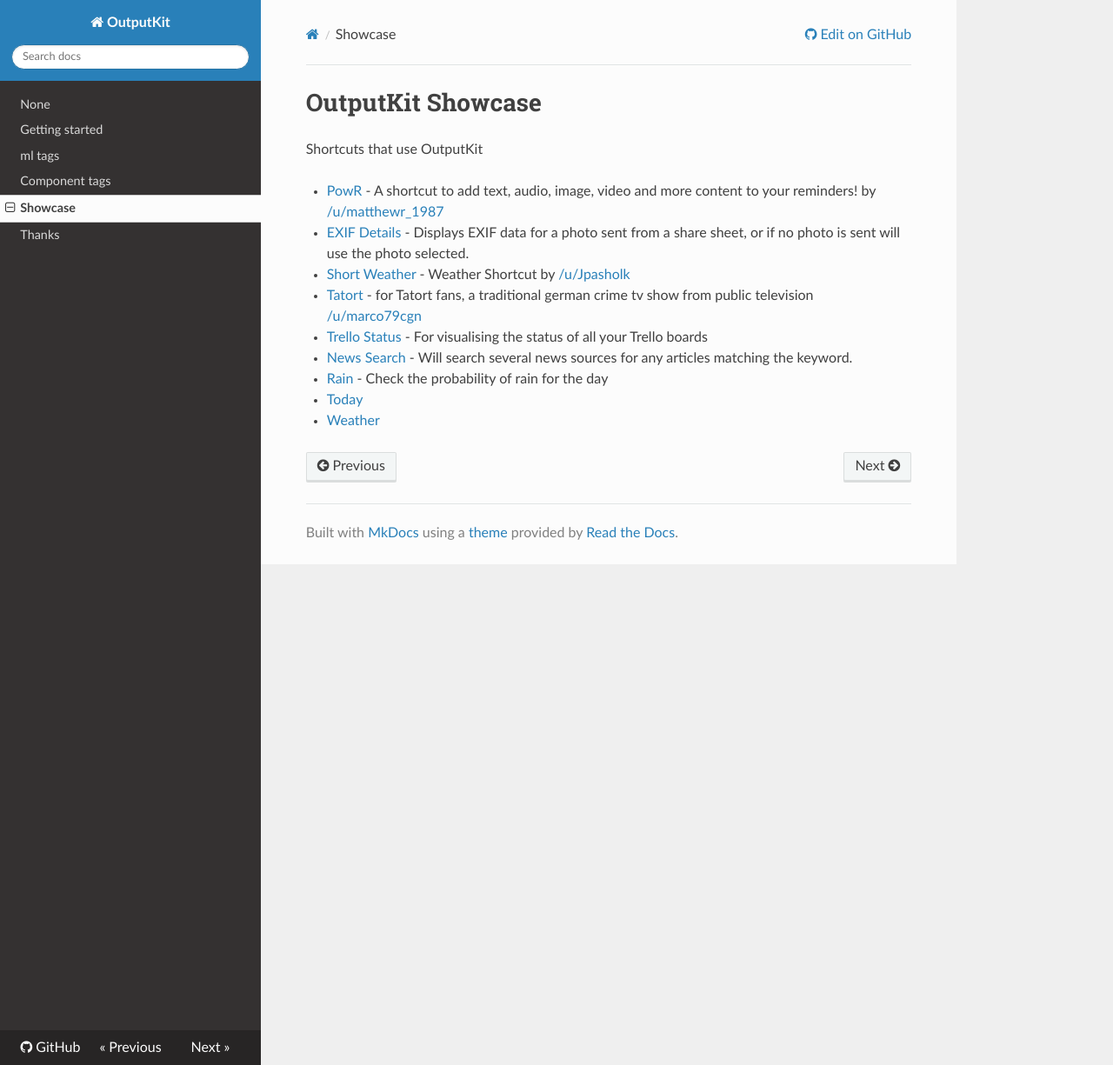
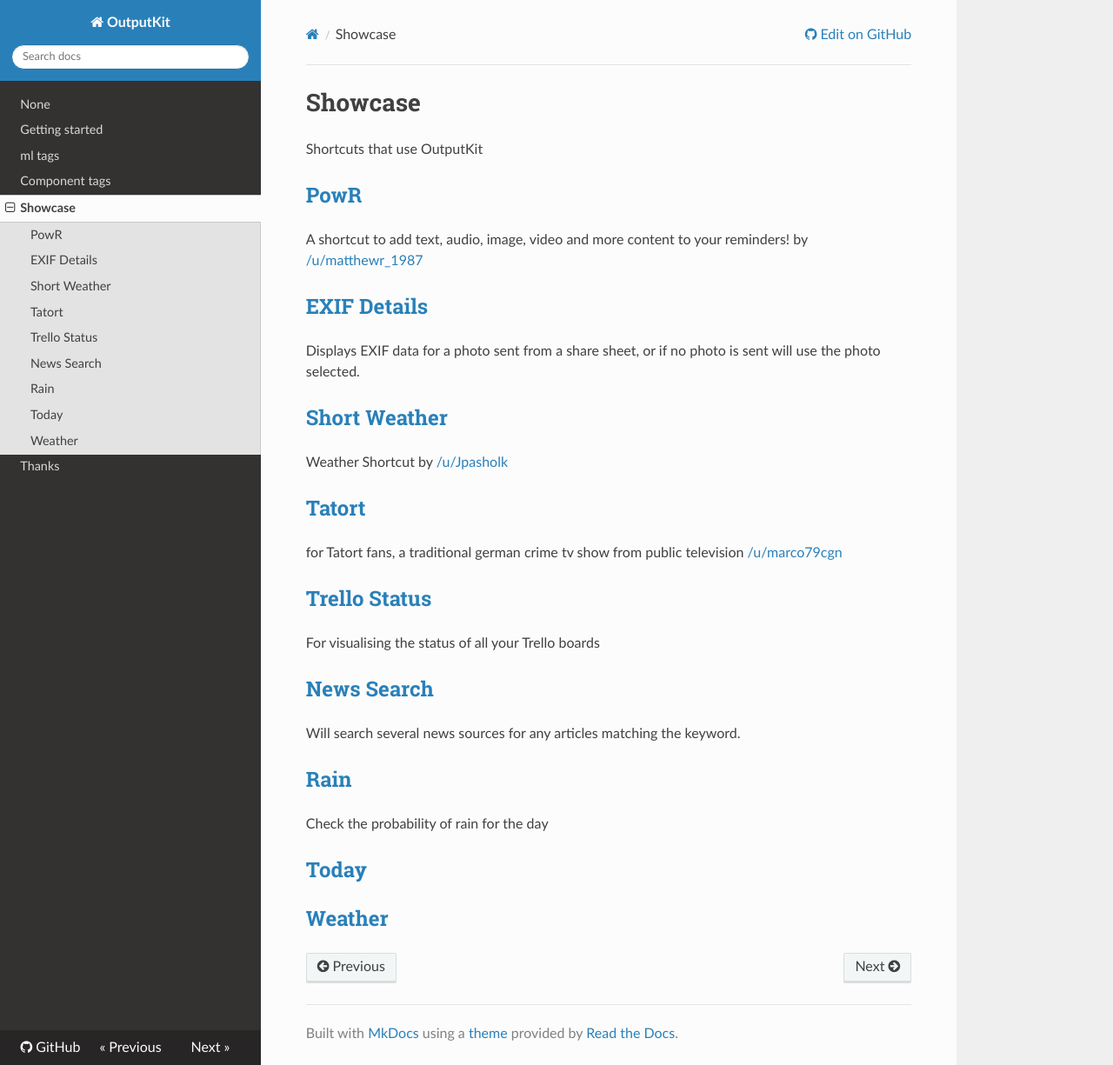
Before and after one commit to nturpin0/OutputKit, an MkDocs documentation site: the page built from docs/showcase.md, in a window 1280 px wide and 1225 px high. Shown: the whole window at 87% size. Built offline with MkDocs 1.6.1, drawn with Linux system fonts in a browser that asks for light colours; nearby versions of some CDN libraries.

Commit message:
Update showcase.md

```diff
--- a/docs/showcase.md
+++ b/docs/showcase.md
@@ -1,14 +1,29 @@
-# OutputKit Showcase
+# Showcase
 
 Shortcuts that use OutputKit
 
 
-- [PowR](https://routinehub.co/shortcut/1430) - A shortcut to add text, audio, image, video and more content to your reminders! by [/u/matthewr_1987](https://www.reddit.com/user/matthewr_1987)
-- [EXIF Details](https://routinehub.co/shortcut/913) - Displays EXIF data for a photo sent from a share sheet, or if no photo is sent will use the photo selected.
-- [Short Weather](https://routinehub.co/shortcut/1469) - Weather Shortcut by [/u/Jpasholk](https://www.reddit.com/user/Jpasholk)
-- [Tatort](https://www.reddit.com/r/shortcuts/comments/9ze26m/tatort_viewer/) - for Tatort fans, a traditional german crime tv show from public television [/u/marco79cgn](https://www.reddit.com/user/marco79cgn)
-- [Trello Status](https://routinehub.co/shortcut/1243) - For visualising the status of all your Trello boards
-- [News Search](https://routinehub.co/shortcut/836) - Will search several news sources for any articles matching the keyword.
-- [Rain](https://routinehub.co/shortcut/1222) - Check the probability of rain for the day
-- [Today](https://routinehub.co/shortcut/1627)
-- [Weather](https://routinehub.co/shortcut/1630)
+## [PowR](https://routinehub.co/shortcut/1430)
+A shortcut to add text, audio, image, video and more content to your reminders! by [/u/matthewr_1987](https://www.reddit.com/user/matthewr_1987)
+
+## [EXIF Details](https://routinehub.co/shortcut/913)
+Displays EXIF data for a photo sent from a share sheet, or if no photo is sent will use the photo selected.
+
+## [Short Weather](https://routinehub.co/shortcut/1469)
+Weather Shortcut by [/u/Jpasholk](https://www.reddit.com/user/Jpasholk)
+
+## [Tatort](https://www.reddit.com/r/shortcuts/comments/9ze26m/tatort_viewer/)
+for Tatort fans, a traditional german crime tv show from public television [/u/marco79cgn](https://www.reddit.com/user/marco79cgn)
+
+## [Trello Status](https://routinehub.co/shortcut/1243)
+For visualising the status of all your Trello boards
+
+## [News Search](https://routinehub.co/shortcut/836)
+Will search several news sources for any articles matching the keyword.
+
+## [Rain](https://routinehub.co/shortcut/1222)
+Check the probability of rain for the day
+
+## [Today](https://routinehub.co/shortcut/1627)
+
+## [Weather](https://routinehub.co/shortcut/1630)
```
